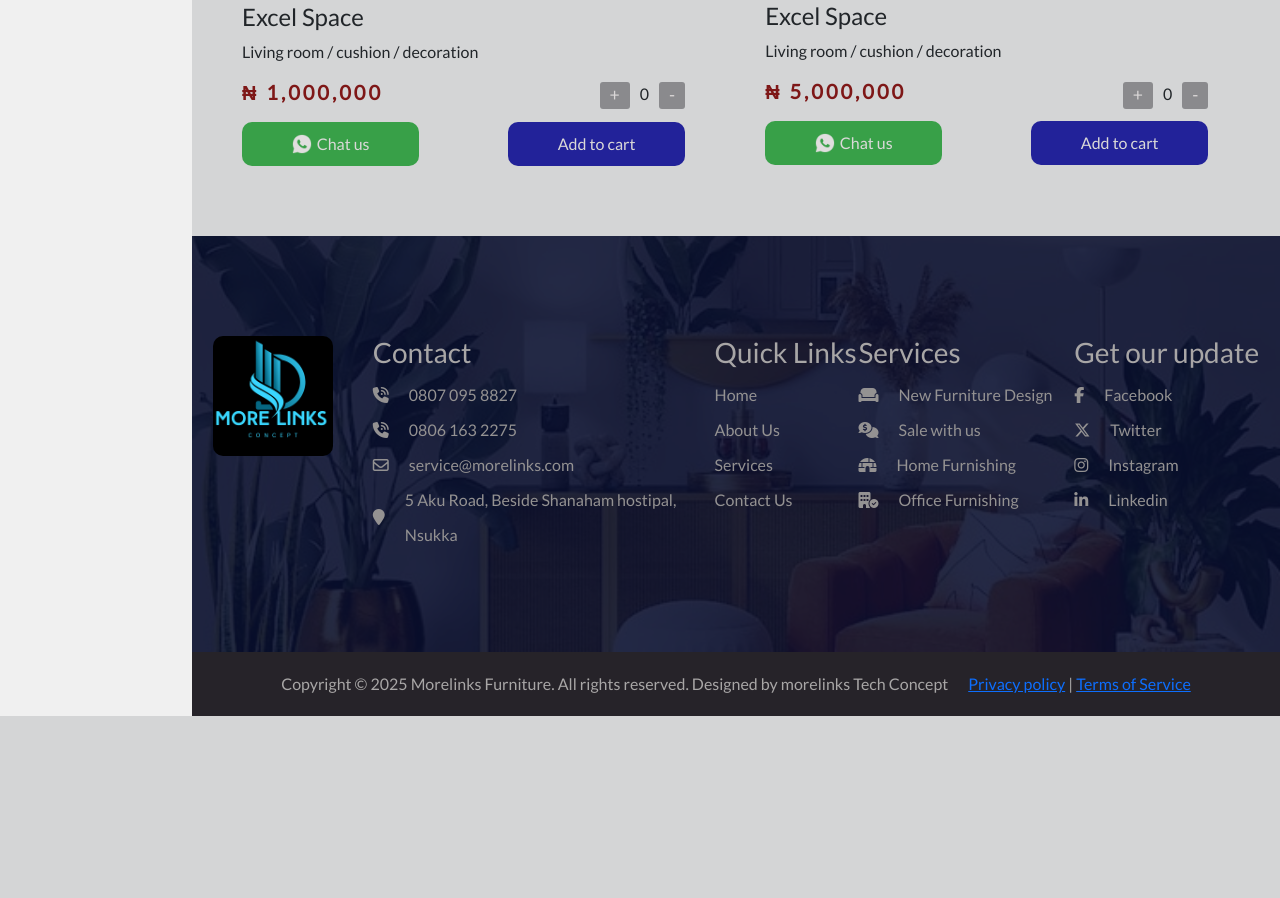
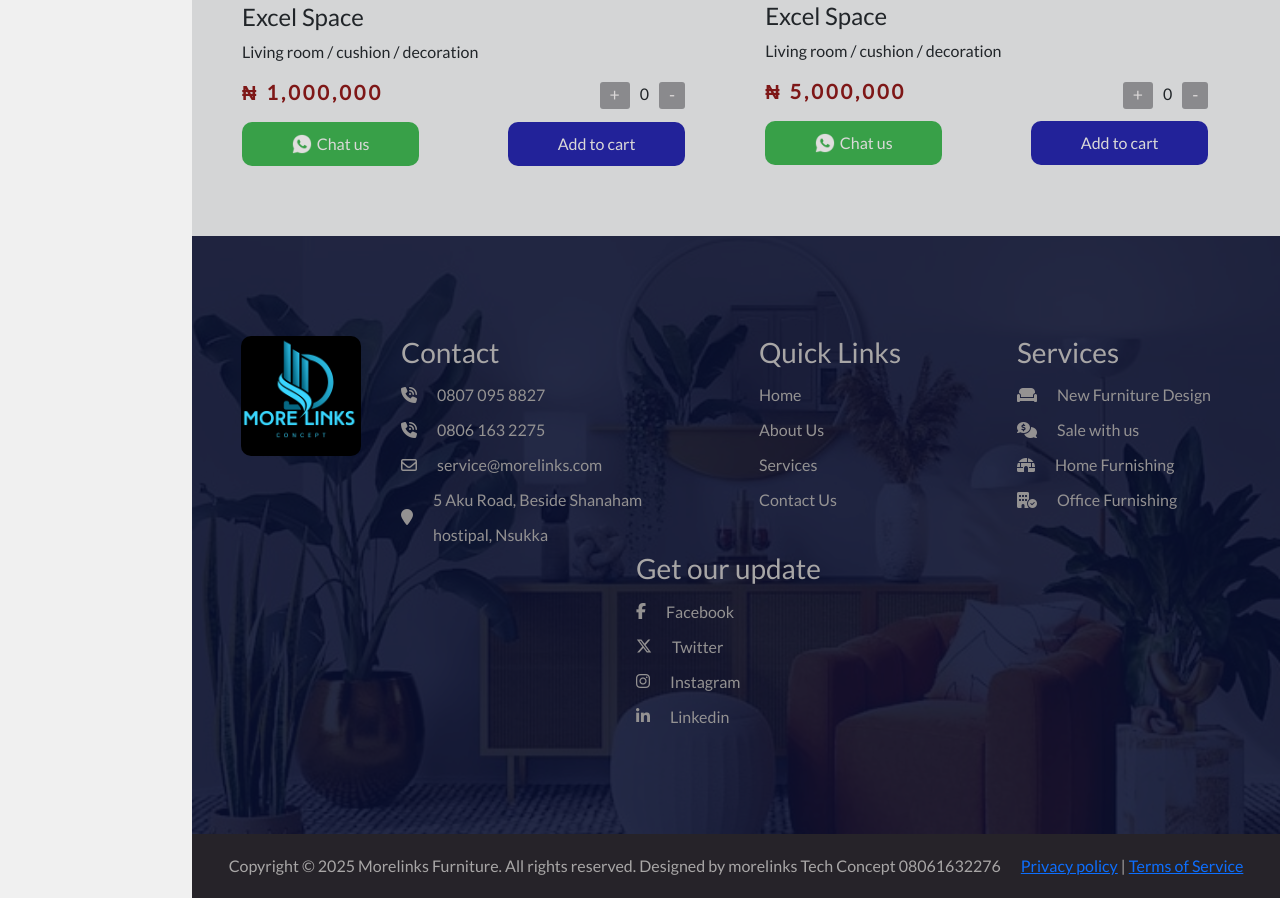
Before and after one commit to Ikendu/morelinksSales, a PHP site: page / in a window 1280 px wide. Shown: the part 3080-3978 px from the top of the page. Before the commit the page ends 3796 px from the top, so only its background shows below. Run offline with PHP 8.4, Linux system fonts and the light colour scheme; some libraries are stand-ins or nearby versions; some web fonts are replaced.

Commit message:
more styling

```diff
--- a/footer.css
+++ b/footer.css
@@ -8,6 +8,8 @@ footer {
 .footercontent {
   display: flex;
   justify-content: space-around;
+  flex-wrap: wrap;
+  width: 100%;
   padding: 100px 20px;
   line-height: 35px;
   background-color: #090f30e1;
@@ -33,6 +35,8 @@ ul {
   list-style-type: none;
   margin: 0;
   padding: 0;
+  max-width: 300px;
+  min-width: 200px;
 }
 li a {
   color: #949292;
--- a/footer/footer.html
+++ b/footer/footer.html
@@ -10,7 +10,7 @@
     <footer>
       <div class="upperfooter">
         <div class="footercontent">
-          <div class="footercontent0">
+          <div class="footercontent0 padding">
             <div class="footerlogo">
               <a href="/"
                 ><img src="utilities/icons/logoImage.png" alt="logo" class="footerlogo"
@@ -44,7 +44,7 @@
             </div>
           </div>
 
-          <div class="footercontent1">
+          <div class="footercontent1 padding">
             <h3>Quick Links</h3>
             <ul>
               <li><a href="#">Home</a></li>
@@ -53,7 +53,7 @@
               <li><a href="#">Contact Us</a></li>
             </ul>
           </div>
-          <div class="footercontent2">
+          <div class="footercontent2 padding">
             <h3>Services</h3>
             <ul>
               <li>
@@ -62,11 +62,15 @@
               <li>
                 <a href="#"><i class="fa-solid fa-comments-dollar"></i>Sale with us</a>
               </li>
-              <li><a href="#"><i class="fa-solid fa-igloo"></i> Home Furnishing</a></li>
-              <li><a href="#"><i class="fa-solid fa-building-circle-check"></i> Office Furnishing</a></li>
+              <li>
+                <a href="#"><i class="fa-solid fa-igloo"></i> Home Furnishing</a>
+              </li>
+              <li>
+                <a href="#"><i class="fa-solid fa-building-circle-check"></i> Office Furnishing</a>
+              </li>
             </ul>
           </div>
-          <div class="footercontent3">
+          <div class="footercontent3 padding">
             <h3>Get our update</h3>
             <ul>
               <li>
@@ -88,7 +92,7 @@
       <div class="footer">
         <div>
           Copyright © <span id="date"></span> Morelinks Furniture. All rights reserved. Designed by
-          morelinks Tech Concept
+          morelinks Tech Concept 08061632276
         </div>
         <div><a href="">Privacy policy</a> | <a href="">Terms of Service</a></div>
       </div>
--- a/headermobile.css
+++ b/headermobile.css
@@ -31,8 +31,20 @@
   .swiper-container .swiper-slide a {
     font-size: 0.8em;
   }
+  .search input {
+    width: 0;
+    padding: 0;
+    visibility: hidden;
+    opacity: 0;
+  }
 
-
+  /* When active, show input on mobile */
+  .search.active input {
+    width: 150px;
+    padding: 10px;
+    visibility: visible;
+    opacity: 1;
+  }
 }
 
 /* Tablet (landscape) */
--- a/sidebar.css
+++ b/sidebar.css
@@ -12,3 +12,9 @@
   padding: 20px;
   text-align: center;
 }
+
+@media (max-width: 760px) {
+  .sidebar-container {
+    display: none;
+  }
+}
```
Also changed, not shown: other parts of footer.css (+65 -0 lines).
